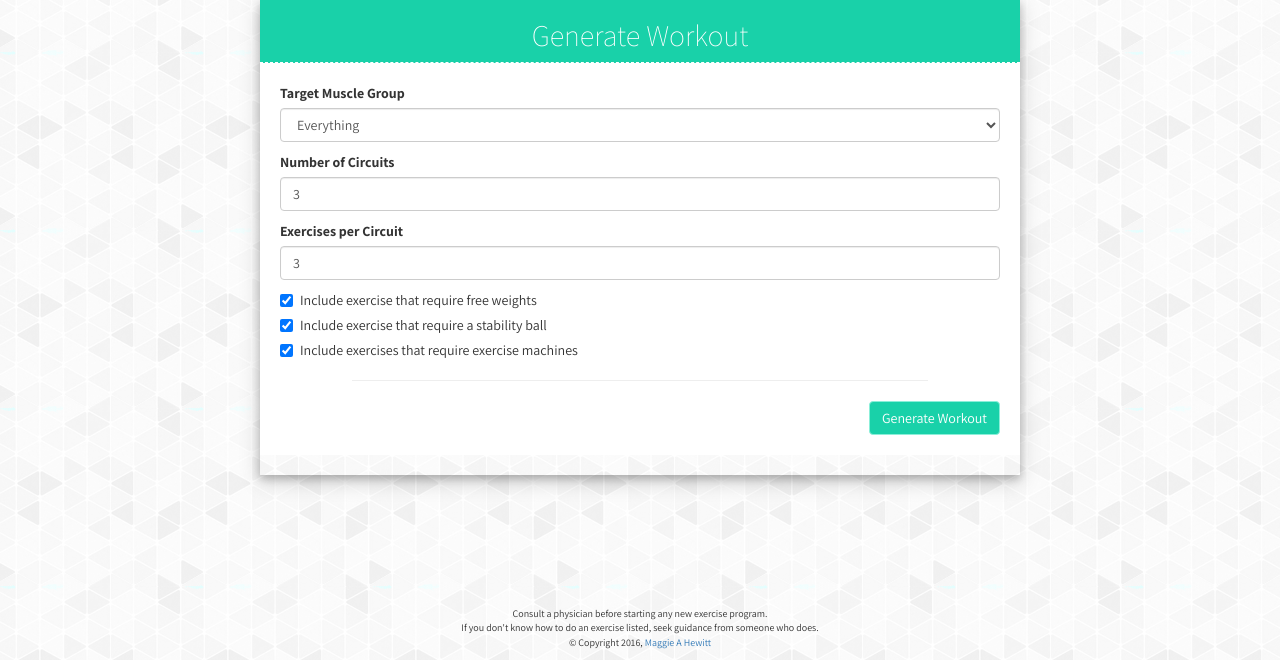
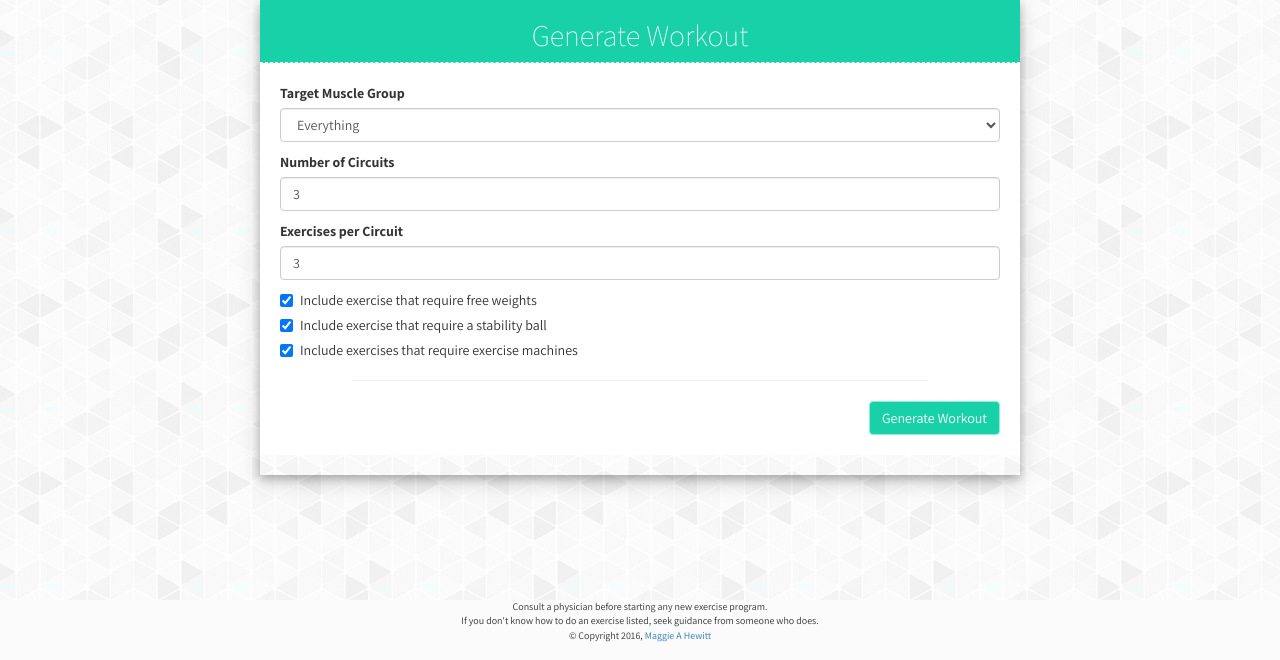
Before and after one commit to MaggieAHewitt/Circuit_Workout_Generator, a Flask app: page / in a window 1280 px wide. Shown: the part 140-800 px from the top of the page. Run offline with Flask 2, Linux system fonts and the light colour scheme; some libraries are stand-ins or nearby versions.

Commit message:
Fix footer issue

```diff
--- a/static/css/customStyles.css
+++ b/static/css/customStyles.css
@@ -1,8 +1,27 @@
+html{
+  position: relative;
+  min-height: 100%;
+}
+
 body {
   font-family: 'Assistant', sans-serif;
   /* Background pattern from subtlepatterns.com */
   background: url("gplaypattern.png");
+  margin-bottom:60px;
 }
+
+.footer {
+  font-size: 10px;
+  text-align: center;
+  position: absolute;
+  bottom: 0;
+  width: 100%;
+  /* Set the fixed height of the footer here */
+  height: 60px;
+  background-color: #fbfbfb;
+}
+
+
 
 h1 {
   text-align: center;
@@ -154,8 +173,3 @@ hr {
   margin: 0;
   text-align: center;
 }
-
-.footer{
-  font-size:10px;
-  text-align:center;
-}
--- a/templates/layout.html
+++ b/templates/layout.html
@@ -19,11 +19,11 @@
       {% block body %}{% endblock %}
   </div>
 
-  <footer class="footer navbar-fixed-bottom">
+  <div class="footer">
     <p>
       Consult a physician before starting any new exercise program. <br>
       If you don't know how to do an exercise listed, seek guidance from someone
       who does.<br>
       &copy; Copyright 2016, <a href="http://maggieahewitt.com/"/>Maggie A Hewitt</a>
     </p>
-  </footer>
+  </div>
```
